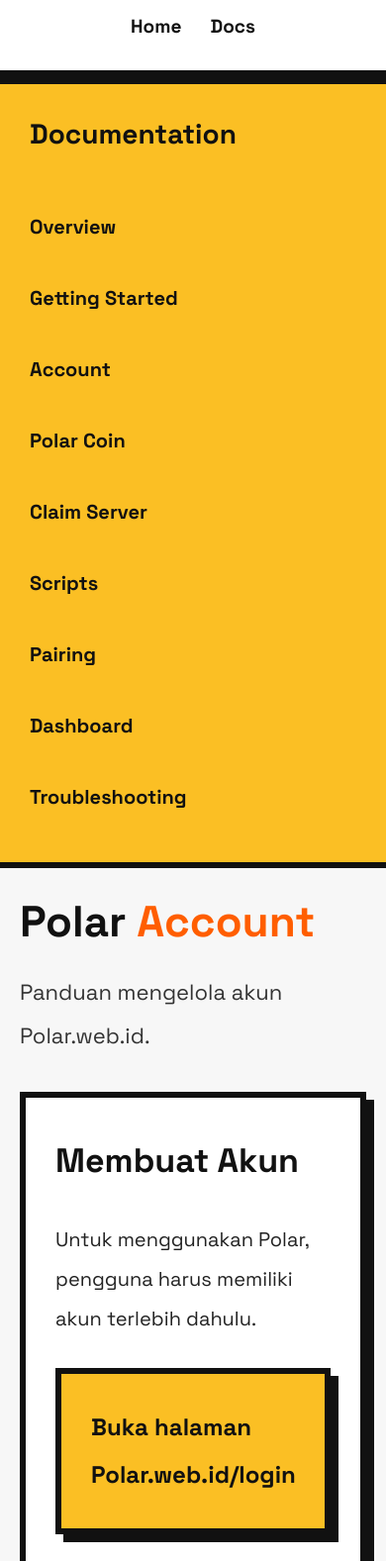
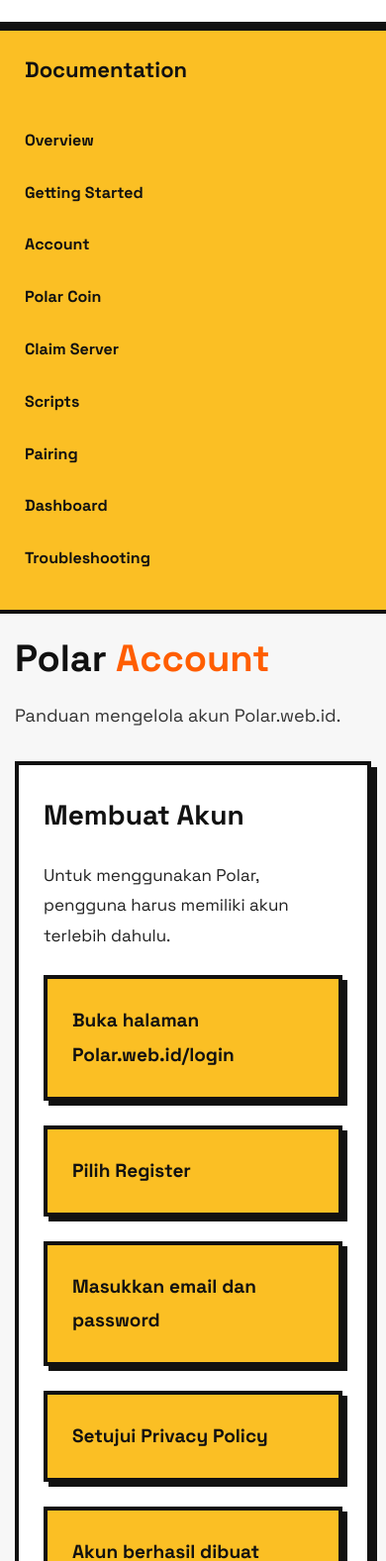
Before and after one commit to pashaba/polar, a website: page public/docs/account/index.html in a window 390 px wide. Shown: the part 121-1698 px from the top of the page at 99% size. Drawn offline with Linux system fonts and the light colour scheme.

Commit message:
Update style.css

```diff
--- a/public/docs/style.css
+++ b/public/docs/style.css
@@ -8,9 +8,9 @@
     --text:#111;
     --muted:#333;
 
-    --border:6px solid #111;
-    --shadow:12px 12px 0 #111;
-    --shadow-small:8px 8px 0 #111;
+    --border:4px solid #111;
+    --shadow:8px 8px 0 #111;
+    --shadow-small:5px 5px 0 #111;
 }
 
 
@@ -25,8 +25,8 @@
 body{
     background:var(--bg-main);
     color:var(--text);
-    line-height:2;
-    font-size:22px;
+    line-height:1.8;
+    font-size:18px;
 }
 
 
@@ -35,9 +35,9 @@ body{
 nav{
     background:#fff;
     border-bottom:var(--border);
-    box-shadow:0 8px 0 #111;
+    box-shadow:0 5px 0 #111;
 
-    padding:28px 5%;
+    padding:20px 5%;
 
     display:flex;
     justify-content:space-between;
@@ -50,7 +50,7 @@ nav{
 
 
 .logo{
-    font-size:42px;
+    font-size:32px;
     font-weight:900;
     text-transform:uppercase;
 }
@@ -59,9 +59,9 @@ nav{
 nav a{
     color:#111;
     text-decoration:none;
-    font-size:22px;
+    font-size:17px;
     font-weight:800;
-    margin-left:35px;
+    margin-left:25px;
 }
 
 
@@ -75,9 +75,9 @@ nav a{
 
     display:grid;
 
-    grid-template-columns:380px 1fr;
+    grid-template-columns:320px 1fr;
 
-    gap:50px;
+    gap:40px;
 
 }
 
@@ -93,17 +93,17 @@ nav a{
 
     min-height:calc(100vh - 90px);
 
-    padding:50px 40px;
+    padding:40px 30px;
 
 }
 
 
 .sidebar h3{
 
-    font-size:32px;
+    font-size:26px;
     font-weight:900;
 
-    margin-bottom:30px;
+    margin-bottom:25px;
 
 }
 
@@ -116,11 +116,11 @@ nav a{
 
     text-decoration:none;
 
-    font-size:23px;
+    font-size:18px;
 
     font-weight:700;
 
-    padding:16px 0;
+    padding:12px 0;
 
 }
 
@@ -137,7 +137,7 @@ nav a{
 
 .content{
 
-    padding:70px 50px;
+    padding:60px 40px;
 
 }
 
@@ -145,7 +145,7 @@ nav a{
 
 .hero h1{
 
-    font-size:78px;
+    font-size:64px;
 
     font-weight:900;
 
@@ -163,9 +163,9 @@ nav a{
 
 .hero p{
 
-    margin-top:25px;
+    margin-top:20px;
 
-    font-size:28px;
+    font-size:22px;
 
     color:var(--muted);
 
@@ -185,9 +185,9 @@ nav a{
 
     box-shadow:var(--shadow);
 
-    padding:55px;
+    padding:45px;
 
-    margin:55px 0;
+    margin:45px 0;
 
 }
 
@@ -195,20 +195,20 @@ nav a{
 
 .card h2{
 
-    font-size:44px;
+    font-size:36px;
 
     font-weight:900;
 
-    margin-bottom:25px;
+    margin-bottom:20px;
 
 }
 
 
 .card h3{
 
-    font-size:32px;
+    font-size:26px;
 
-    margin-top:35px;
+    margin-top:30px;
 
     font-weight:900;
 
@@ -217,9 +217,9 @@ nav a{
 
 .card p{
 
-    font-size:24px;
+    font-size:19px;
 
-    margin-bottom:30px;
+    margin-bottom:25px;
 
     color:#222;
 
@@ -228,9 +228,9 @@ nav a{
 
 .card li{
 
-    font-size:23px;
+    font-size:19px;
 
-    margin-bottom:14px;
+    margin-bottom:10px;
 
 }
 
@@ -238,7 +238,7 @@ nav a{
 
 ul,ol{
 
-    margin-left:40px;
+    margin-left:35px;
 
 }
 
@@ -254,11 +254,11 @@ ul,ol{
 
     box-shadow:var(--shadow-small);
 
-    padding:30px;
+    padding:25px;
 
-    margin:30px 0;
+    margin:25px 0;
 
-    font-size:24px;
+    font-size:19px;
 
     font-weight:800;
 
@@ -276,11 +276,11 @@ pre{
 
     border:var(--border);
 
-    padding:30px;
+    padding:25px;
 
     overflow:auto;
 
-    font-size:21px;
+    font-size:17px;
 
 }
 
@@ -292,7 +292,7 @@ code{
 
     color:white;
 
-    padding:8px 12px;
+    padding:5px 8px;
 
 }
 
@@ -312,11 +312,11 @@ code{
 
     box-shadow:var(--shadow-small);
 
-    padding:20px 35px;
+    padding:15px 25px;
 
     text-decoration:none;
 
-    font-size:24px;
+    font-size:18px;
 
     font-weight:900;
 
@@ -325,9 +325,9 @@ code{
 
 .btn:hover{
 
-    transform:translate(4px,4px);
+    transform:translate(3px,3px);
 
-    box-shadow:4px 4px 0 #111;
+    box-shadow:3px 3px 0 #111;
 
 }
 
@@ -341,7 +341,7 @@ table{
 
     border-collapse:collapse;
 
-    margin:35px 0;
+    margin:30px 0;
 
 }
 
@@ -357,11 +357,11 @@ th{
 
 th,td{
 
-    border:4px solid #111;
+    border:3px solid #111;
 
-    padding:20px;
+    padding:15px;
 
-    font-size:22px;
+    font-size:17px;
 
 }
 
@@ -378,9 +378,9 @@ footer{
 
     text-align:center;
 
-    padding:50px;
+    padding:40px;
 
-    font-size:22px;
+    font-size:18px;
 
 }
 
@@ -393,7 +393,7 @@ footer{
 
     body{
 
-        font-size:20px;
+        font-size:17px;
 
     }
 
@@ -402,18 +402,18 @@ footer{
 
         flex-direction:column;
 
-        gap:18px;
+        gap:15px;
 
-        padding:25px;
+        padding:20px;
 
     }
 
 
     nav a{
 
-        margin:0 12px;
+        margin:0 8px;
 
-        font-size:19px;
+        font-size:15px;
 
     }
 
@@ -435,7 +435,7 @@ footer{
 
         border-bottom:var(--border);
 
-        padding:30px;
+        padding:25px;
 
     }
 
@@ -443,7 +443,7 @@ footer{
 
     .sidebar h3{
 
-        font-size:28px;
+        font-size:22px;
 
     }
 
@@ -451,7 +451,7 @@ footer{
 
     .sidebar a{
 
-        font-size:20px;
+        font-size:16px;
 
     }
 
@@ -459,7 +459,7 @@ footer{
 
     .content{
 
-        padding:30px 20px;
+        padding:25px 15px;
 
     }
 
@@ -467,7 +467,7 @@ footer{
 
     .hero h1{
 
-        font-size:44px;
+        font-size:38px;
 
     }
 
@@ -475,7 +475,7 @@ footer{
 
     .hero p{
 
-        font-size:22px;
+        font-size:18px;
 
     }
 
@@ -483,11 +483,11 @@ footer{
 
     .card{
 
-        padding:30px;
+        padding:25px;
 
-        margin:35px 0;
+        margin:30px 0;
 
-        box-shadow:8px 8px 0 #111;
+        box-shadow:6px 6px 0 #111;
 
     }
 
@@ -495,7 +495,7 @@ footer{
 
     .card h2{
 
-        font-size:34px;
+        font-size:28px;
 
     }
 
@@ -503,7 +503,7 @@ footer{
 
     .card h3{
 
-        font-size:28px;
+        font-size:22px;
 
     }
 
@@ -512,7 +512,7 @@ footer{
     .card p,
     .card li{
 
-        font-size:20px;
+        font-size:17px;
 
     }
 
@@ -520,9 +520,9 @@ footer{
 
     pre{
 
-        font-size:17px;
+        font-size:14px;
 
-        padding:20px;
+        padding:15px;
 
     }
 
```
